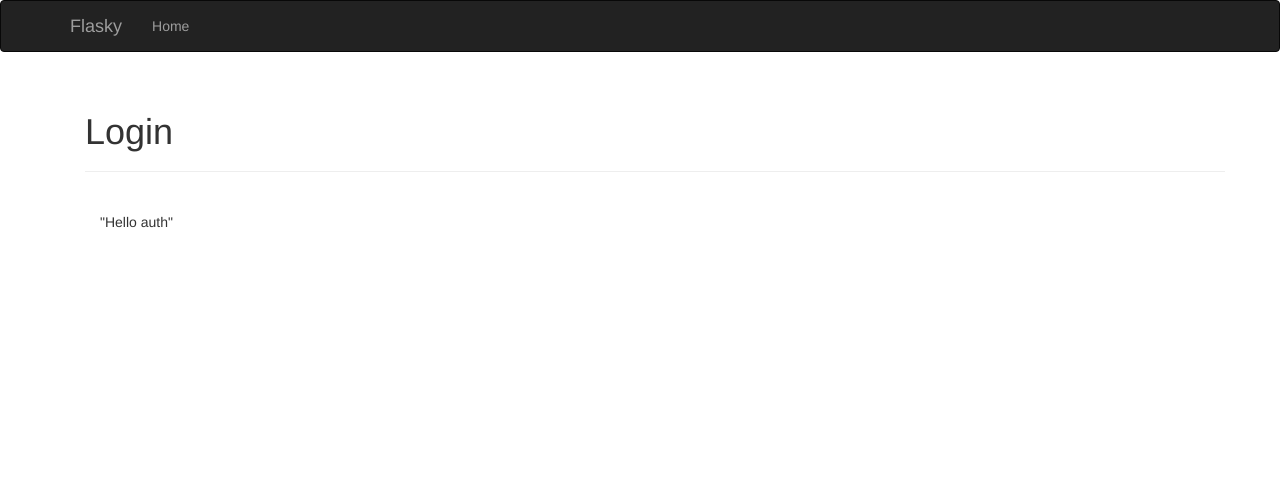
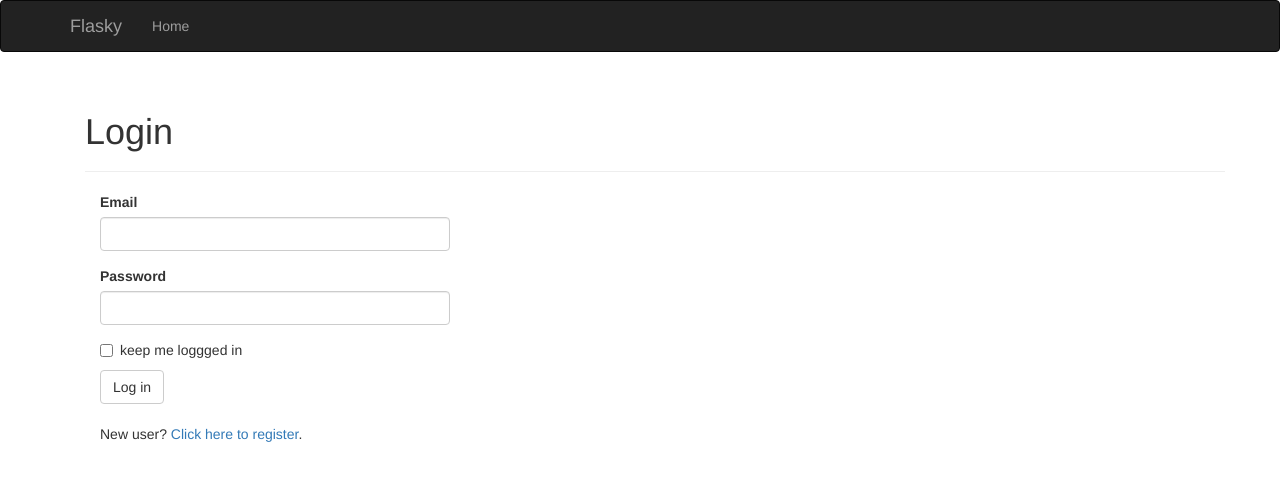
Before and after one commit to wyd933/my_flask, a Flask app: page /auth/login in a window 1280 px wide. Shown: the top 481 px of the page. Run offline with Flask 2, Linux system fonts and the light colour scheme; parts of the project's set-up code (start-up, migrations or seed data) failed here and were passed over; some libraries are stand-ins or nearby versions.

Commit message:
用户注册和登录

```diff
--- /dev/null
+++ b/app/auth/forms.py
@@ -0,0 +1,26 @@
+from flask_wtf import FlaskForm
+from  wtforms import StringField, PasswordField, BooleanField, SubmitField
+from wtforms.validators import DataRequired, Length, Email, EqualTo, ValidationError
+from ..models import User
+
+class LoginForm(FlaskForm):
+    email = StringField('Email', validators=[DataRequired(), Length(1, 64), Email()])
+    password = PasswordField('Password', validators=[DataRequired()])
+    remember_me = BooleanField('keep me loggged in')
+    submit = SubmitField('Log in')
+
+class RegistrationForm(FlaskForm):
+    email = StringField('Email', validators=[DataRequired(), Length(1, 64), Email()])
+    password = PasswordField('Password', validators=[DataRequired(),EqualTo('password2',\
+                            message='must be match Confirm Password')])
+    password2 = PasswordField('Confirm Password', validators=[DataRequired()])
+    user_name = StringField('Username', validators=[DataRequired(), Length(1, 64)])
+    submit = SubmitField('Register')
+
+    def validate_email(self, field):
+        if User.query.filter_by(email=field.data).first():
+            raise ValidationError("Email has already regist")
+
+    def validate_username(self, field):
+        if User.query.filter_by(user_name=field.data).first():
+            raise ValidationError("Username has already used")
--- a/app/auth/views.py
+++ b/app/auth/views.py
@@ -1,8 +1,37 @@
 from . import auth
-from  flask import render_template
-from .form import LoginForm
+from  flask import render_template, redirect, url_for, flash, request
+from .forms import LoginForm, RegistrationForm
+from ..models import User
+from flask_login import login_required, logout_user, login_user
+from .. import db
 
 @auth.route('/login', methods = ['GET', 'POST'])
 def login():
     form = LoginForm()
+    if form.validate_on_submit():
+        user = User.query.filter_by(email=form.email.data).first()
+        if user is not None and user.verify_password(form.password.data):
+            login_user(user, form.remember_me.data)
+            return redirect(request.args.get('next') or url_for('main.index'))
+        flash('Invalid username or password.')
+
     return render_template('auth/login.html', form=form)
+
+@auth.route('/logout', methods = ['GET', 'POST'])
+@login_required
+def logout():
+    logout_user()
+    flash('You have logout presently')
+    return redirect('main.index')
+
+@auth.route('/register', methods = ['GET', 'POST'])
+def register():
+    form = RegistrationForm()
+    if form.validate_on_submit():
+        user = User(email = form.email.data, username = form.user_name.data, \
+                    password = form.password.data)
+        db.session.add(user)
+        #db.session.commit()
+        flash('now youcanlogin')
+        return redirect(url_for("auth.login"))
+    return render_template('auth/register.html', form=form)
--- a/app/models.py
+++ b/app/models.py
@@ -1,6 +1,7 @@
 from . import db
 from werkzeug.security import generate_password_hash, check_password_hash
 from . import login_manager
+from flask_login import UserMixin
 
 class Role(db.Model):
     __tablename__ = 'roles'
@@ -11,7 +12,7 @@
     def __repr__(self):
         return '<Role %r>' %self.name
 
-class User(db.Model):
+class User(UserMixin,db.Model):
     #“real customers class”
 
     #真实用户表名users
--- a/app/templates/auth/login.html
+++ b/app/templates/auth/login.html
@@ -10,6 +10,7 @@
 <div class="col-md-4">
     {{ wtf.quick_form(form) }}
     <br>
-    <p>"Hello auth"</p>
+    <p>New user? <a href="{{ url_for('auth.register') }}">Click here to register</a>.</p>
+
 </div>
 {% endblock %}
```
Also changed, not shown: app/auth/form.py (deleted, +0 -10 lines), 1 other file.
